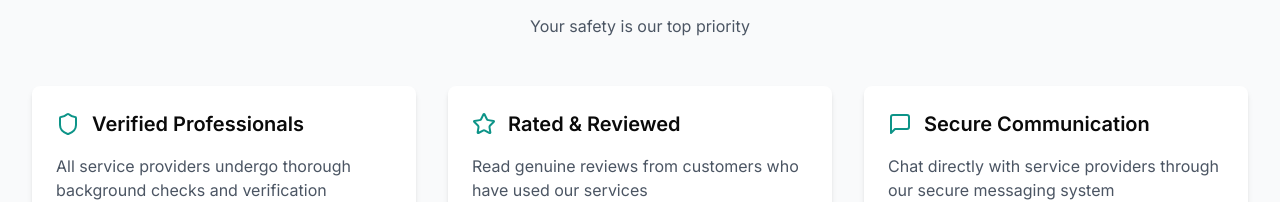
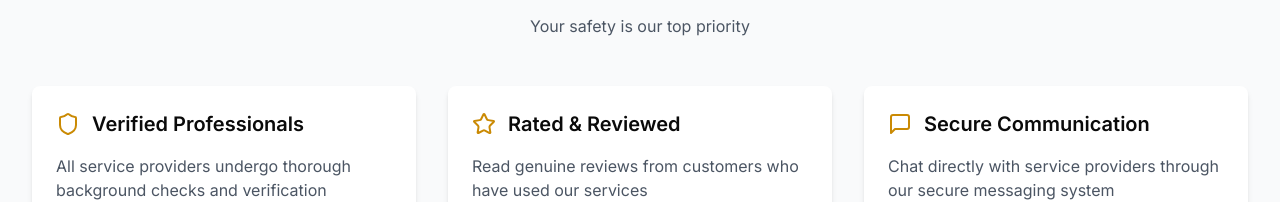
Before and after one commit to kartikcseai/HypHomZ-V1, a Next.js app: page / in a window 1280 px wide. Shown: the part 3152-3354 px from the top of the page. Built offline with nearby package versions, Linux system fonts and the light colour scheme.

Commit message:
Update page.tsx

```diff
--- a/app/page.tsx
+++ b/app/page.tsx
@@ -280,7 +280,7 @@ export default function Home() {
           <div className="grid grid-cols-1 md:grid-cols-3 gap-8">
             <div className="bg-white p-6 rounded-lg shadow-md">
               <div className="flex items-center mb-4">
-                <Shield className="h-6 w-6 text-teal-600 mr-3" />
+                <Shield className="h-6 w-6 text-yellow-600 mr-3" />
                 <h3 className="text-xl font-semibold">Verified Professionals</h3>
               </div>
               <p className="text-gray-600">All service providers undergo thorough background checks and verification</p>
@@ -288,7 +288,7 @@ export default function Home() {
 
             <div className="bg-white p-6 rounded-lg shadow-md">
               <div className="flex items-center mb-4">
-                <Star className="h-6 w-6 text-teal-600 mr-3" />
+                <Star className="h-6 w-6 text-yellow-600 mr-3" />
                 <h3 className="text-xl font-semibold">Rated & Reviewed</h3>
               </div>
               <p className="text-gray-600">Read genuine reviews from customers who have used our services</p>
@@ -296,7 +296,7 @@ export default function Home() {
 
             <div className="bg-white p-6 rounded-lg shadow-md">
               <div className="flex items-center mb-4">
-                <MessageSquare className="h-6 w-6 text-teal-600 mr-3" />
+                <MessageSquare className="h-6 w-6 text-yellow-600 mr-3" />
                 <h3 className="text-xl font-semibold">Secure Communication</h3>
               </div>
               <p className="text-gray-600">Chat directly with service providers through our secure messaging system</p>
```
